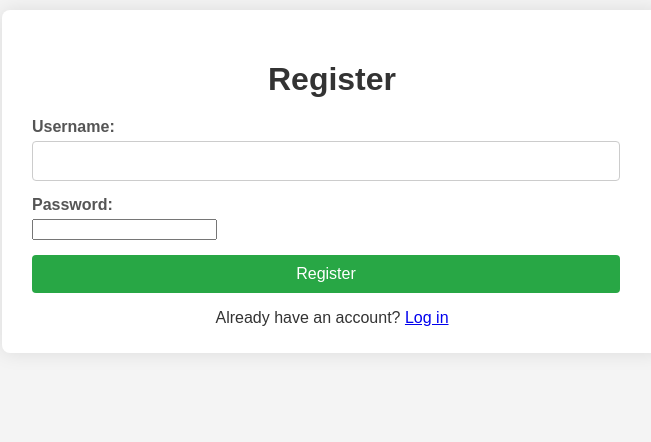
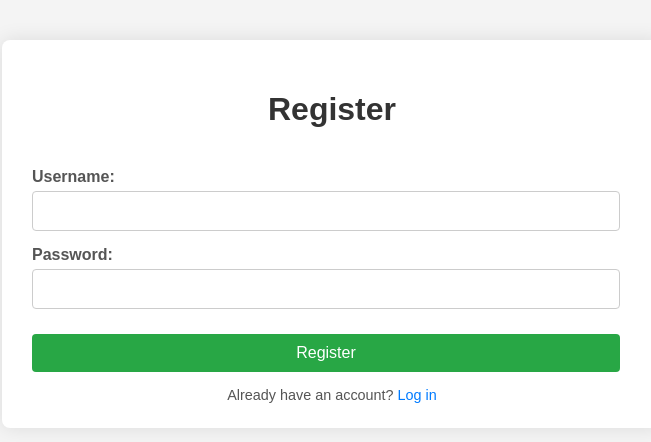
Before and after one commit to joswinemmanuel/Contact-Management-System, a Flask app: page /register in a window 1280 px wide. Shown: the top 442 px of the page, without its empty margins (308-959 px from the left). Run offline with Flask 3, Linux system fonts and the light colour scheme.

Commit message:
Cleaner UI for Login and Register Page

```diff
--- a/static/style.css
+++ b/static/style.css
@@ -164,3 +164,56 @@ p {
 .delete-button:hover {
     opacity: 0.8;
 }
+
+.auth-form {
+    display: flex;
+    flex-direction: column;
+    width: 100%;
+    margin-top: 20px;
+}
+
+.auth-form .form-group {
+    margin-bottom: 15px;
+}
+
+.auth-form label {
+    display: block;
+    margin-bottom: 5px;
+    font-weight: bold;
+    color: #555;
+}
+
+.auth-form input[type="text"],
+.auth-form input[type="password"] {
+    width: calc(100% - 12px);
+    padding: 10px;
+    border: 1px solid #ccc;
+    border-radius: 4px;
+    box-sizing: border-box;
+    font-size: 16px;
+}
+
+.auth-form .button {
+    margin-top: 10px;
+}
+
+.auth-form p {
+    margin-top: 15px;
+    font-size: 0.9em;
+    color: #555;
+    text-align: center;
+}
+
+.auth-form p a {
+    color: #007bff;
+    text-decoration: none;
+}
+
+.auth-form p a:hover {
+    color: #3f9cff;
+}
+
+.error {
+    color: #dc3545;
+    margin-bottom: 10px;
+}
--- a/templates/login.html
+++ b/templates/login.html
@@ -7,7 +7,7 @@
     <link rel="stylesheet" href="{{ url_for('static', filename='style.css') }}">
 </head>
 <body>
-    <div class="container">
+    <div class="container extra-margin-top">
         <h1>Login</h1>
         {% if error %}
         <p class="error">{{ error }}</p>
--- a/templates/register.html
+++ b/templates/register.html
@@ -7,7 +7,7 @@
     <link rel="stylesheet" href="{{ url_for('static', filename='style.css') }}">
 </head>
 <body>
-    <div class="container">
+    <div class="container extra-margin-top">
         <h1>Register</h1>
         {% if error %}
         <p class="error">{{ error }}</p>
```
Also changed, not shown: instance/contacts.db.
